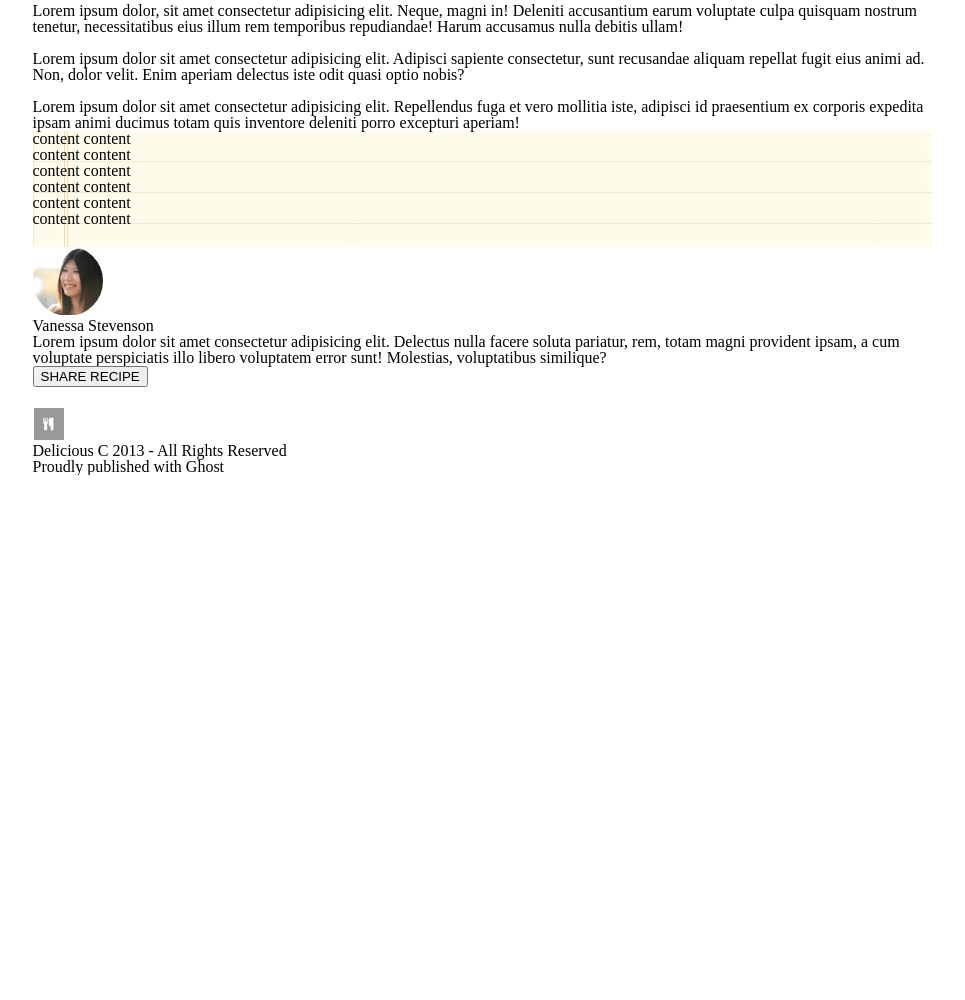
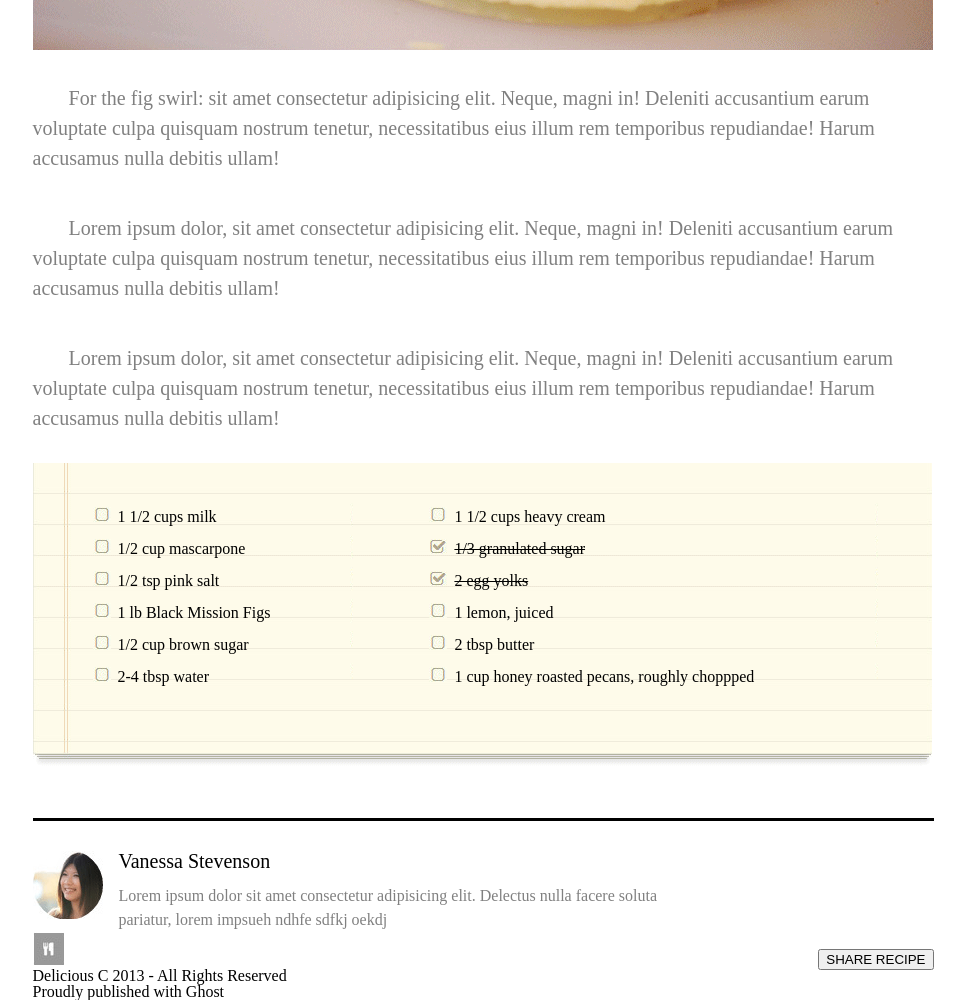
Before and after one commit to Ryan-Geddes/chocolate-pizza201n18, a plain HTML site: page index.html in a window 1280 px wide. Shown: the part 846-1846 px from the top of the page, without its empty margins (157-1122 px from the left). Before the commit the page ends 1321 px from the top, so only its background shows below. Drawn offline with Linux system fonts and the light colour scheme.

Commit message:
final commit

```diff
--- a/index.html
+++ b/index.html
@@ -44,36 +44,37 @@
 
       <section>
         <img src="lab-assets/choco-pizza.png" alt="">
-        <p>Lorem ipsum dolor, sit amet consectetur adipisicing elit. Neque, magni in! Deleniti accusantium earum voluptate culpa quisquam nostrum tenetur, necessitatibus eius illum rem temporibus repudiandae! Harum accusamus nulla debitis ullam!<br><br>Lorem ipsum dolor sit amet consectetur adipisicing elit. Adipisci sapiente consectetur, sunt recusandae aliquam repellat fugit eius animi ad. Non, dolor velit. Enim aperiam delectus iste odit quasi optio nobis?<br><br>Lorem ipsum dolor sit amet consectetur adipisicing elit. Repellendus fuga et vero mollitia iste, adipisci id praesentium ex corporis expedita ipsam animi ducimus totam quis inventore deleniti porro excepturi aperiam!</p>
+        <p>For the fig swirl: sit amet consectetur adipisicing elit. Neque, magni in! Deleniti accusantium earum voluptate culpa quisquam nostrum tenetur, necessitatibus eius illum rem temporibus repudiandae! Harum accusamus nulla debitis ullam!</p>
+        <p>Lorem ipsum dolor, sit amet consectetur adipisicing elit. Neque, magni in! Deleniti accusantium earum voluptate culpa quisquam nostrum tenetur, necessitatibus eius illum rem temporibus repudiandae! Harum accusamus nulla debitis ullam!</p>
+        <p>Lorem ipsum dolor, sit amet consectetur adipisicing elit. Neque, magni in! Deleniti accusantium earum voluptate culpa quisquam nostrum tenetur, necessitatibus eius illum rem temporibus repudiandae! Harum accusamus nulla debitis ullam!</p>
       </section>
-     <article style="background-image: url('lab-assets/list-bg.png'); background-repeat:no-repeat">
+     <article>
       <ul>
-        <li>content</li>
-        <li>content</li>
-        <li>content</li>
-        <li>content</li>
-        <li>content</li>
-        <li>content</li>
+        <li style ="list-style-image: url(lab-assets/un-checked.jpg);"> 1 1/2 cups milk</li>
+        <li style ="list-style-image: url(lab-assets/un-checked.jpg);">1/2 cup mascarpone</li>
+        <li style ="list-style-image: url(lab-assets/un-checked.jpg);">1/2 tsp pink salt</li>
+        <li style ="list-style-image: url(lab-assets/un-checked.jpg);">1 lb Black Mission Figs</li>
+        <li style ="list-style-image: url(lab-assets/un-checked.jpg);">1/2 cup brown sugar</li>
+        <li style ="list-style-image: url(lab-assets/un-checked.jpg);">2-4 tbsp water</li>
       </ul>
       <ul>
-        <li>content</li>
-        <li>content</li>
-        <li>content</li>
-        <li>content</li>
-        <li>content</li>
-        <li>content</li>
+        <li style ="list-style-image: url(lab-assets/un-checked.jpg);">1 1/2 cups heavy cream</li>
+        <li class = "strike" style ="list-style-image: url(lab-assets/checkbox.jpg);">1/3 granulated sugar</li>
+        <li class = "strike" style ="list-style-image: url(lab-assets/checkbox.jpg);">2 egg yolks</li>
+        <li style ="list-style-image: url(lab-assets/un-checked.jpg);">1 lemon, juiced</li>
+        <li style ="list-style-image: url(lab-assets/un-checked.jpg);">2 tbsp butter</li>
+        <li style ="list-style-image: url(lab-assets/un-checked.jpg);">1 cup honey roasted pecans, roughly choppped</li>
       </ul>
      </article>
 <!-- gray line -->
-<article>
-  <ul>
-    <img src="lab-assets/van-pic.png" alt="">
-<li>Vanessa Stevenson</li>
-<li>Lorem ipsum dolor sit amet consectetur adipisicing elit. Delectus nulla facere soluta pariatur, rem, totam magni provident ipsam, a cum voluptate perspiciatis illo libero voluptatem error sunt! Molestias, voluptatibus similique?</li>
+<div class = "vanessa">
+  <img src="lab-assets/van-pic.png" alt="">
+  <h1>Vanessa Stevenson</h1>
+<p>Lorem ipsum dolor sit amet consectetur adipisicing elit. Delectus nulla facere soluta pariatur, lorem impsueh ndhfe sdfkj oekdj </p>
 <button>SHARE RECIPE</button>
-  </ul>
 
-</article>
+
+</div>
 
     </main>
   <footer>
--- a/style.css
+++ b/style.css
@@ -34,8 +34,8 @@ nav ul li {
   font-family: 'Abel', sans-serif;
   color: grey;
 
+}
 
-}
 #buttons {
   /* margin-left: 400px; */
   display: inline-block;
@@ -67,6 +67,101 @@ main {
  }
 
  main ul h1{
-   font-size: 30px;
+   font-family: Impact, Haettenschweiler, 'Arial Narrow Bold', sans-serif;
+   font-size: 52px;
+   margin-bottom:8px;
+ }
+ main ul p {
+  font-family: 'Abel', sans-serif;
+  margin-bottom: 20px;
+  margin-right: 542px;
+  color: grey;
+}
+main a {
+  font-family: 'Abel', sans-serif;
+  color: grey;
+}
 
- }
+main section img {
+  margin-bottom: 30px;
+}
+
+main section p {
+  line-height: 1.5;
+  font-size: 20px;
+  text-indent: 4%;
+  margin-bottom: 40px;
+  font-family:'Times New Roman', Times, serif;
+  color: grey;
+}
+
+main section p:nth-child(4){
+  margin-bottom: 30px;
+}
+
+main article {
+  height:305px;
+  background: url('lab-assets/list-bg.png');
+  background-repeat:no-repeat;
+  margin-bottom: 50px;
+  /* border-bottom: solid black;
+  padding-bottom:300px; */
+
+}
+
+main article ul {
+  margin-top:38px;
+  margin-left:85px;
+  line-height: 2;
+  font-size: 14;
+  font-family: '
+
+}
+
+main article ul:nth-child(2) {
+  margin-left:180px;
+}
+
+.strike {
+  text-decoration-line: line-through;
+}
+
+.vanessa {
+  border-top: solid black;
+  padding-top: 30px;
+}
+
+.vanessa img{
+  /* display: inline-block; */
+  float:left;
+  margin-right: 15px;
+}
+
+.vanessa ul {
+  margin-top: 20px;
+}
+
+.vanessa h1  {
+  font-family: 'Times New Roman', Times, serif;
+  font-size: 20px;
+  display: inline-block;
+  margin-bottom:10px;
+}
+
+.vanessa p {
+  font-size: 16px;
+  margin-top: 3px;
+  margin-left:40px;
+  font-family: 'Times New Roman', Times, serif;
+  color: grey;
+  width: 600px;
+  line-height: 1.5;
+}
+
+.vanessa button {
+    float: right;
+    margin-left: 100px;
+    margin-top: 17px;
+
+  }
+}
```
Also changed, not shown: lab-assets/checkbox.jpg (added), lab-assets/un-checked.jpg (added).
